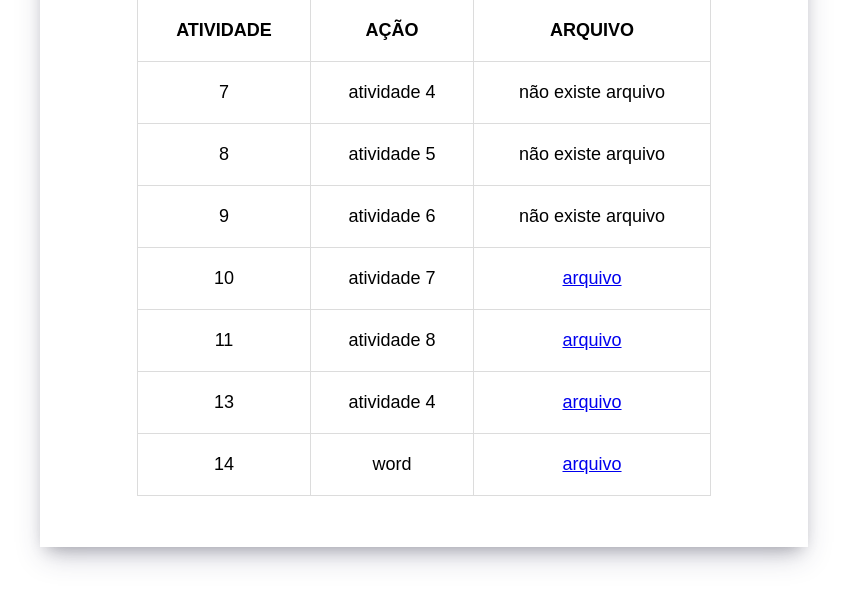
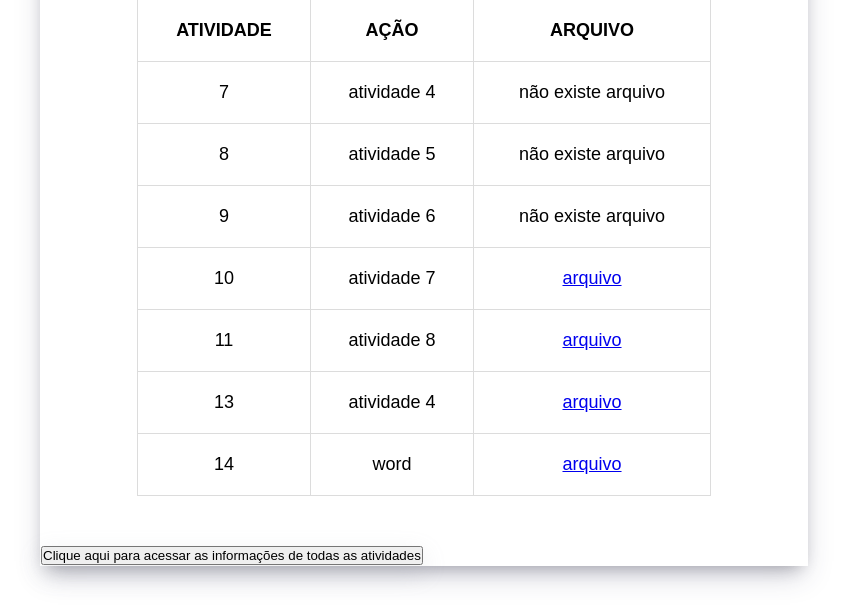
Before and after one commit to ssarahsant/projetoEscola_django, a Django app: page /cad_atividade/10 in a window 1280 px wide. Shown: the part 361-977 px from the top of the page, without its empty margins (216-1062 px from the left). Before the commit the page ends 927 px from the top, so only its background shows below. Run offline with Django 5.2, Linux system fonts and the light colour scheme; data comes from the database, SQL or seed files in the repository; some libraries are stand-ins or nearby versions.

Commit message:
Apresentação de informações do banco de dados, das páginas de cadastro turma e atividade

```diff
--- a/Escola/App_Escola/templates/cadastro_atividade.html
+++ b/Escola/App_Escola/templates/cadastro_atividade.html
@@ -83,6 +83,10 @@
             <h3 style="text-align: center; padding: 50px 15px;">Não há atividades cadastradas!</h3>
         {% endif %}
 
+        <a href="{% url 'exportar_para_excel_atividades' %}" download>
+            <button class="banco-turma">Clique aqui para acessar as informações de todas as atividades</button>
+        </a>
+
     </div>
 
 </body>
--- a/Escola/App_Escola/templates/cadastro_turma.html
+++ b/Escola/App_Escola/templates/cadastro_turma.html
@@ -75,6 +75,11 @@
         <h3 style="text-align: center; padding: 50px 15px;">Não há turmas cadastradas!</h3>
         {% endif %}
 
+
+        <a href="{% url 'exportar_para_excel_turmas' %}" download>
+            <button class="banco-turma">Clique aqui para acessar as informações de todas suas turmas</button>
+        </a>
+
     </div>
 
 </body>
--- a/Escola/App_Escola/urls.py
+++ b/Escola/App_Escola/urls.py
@@ -11,7 +11,7 @@ urlpatterns = [
     path('lista_turma/<int:id_professor>',views.lista_turma, name='lista_turma'),
     path('excluir_turma/<int:id_turma>', views.excluir_turma, name='excluir_turma'),
     path('cad_atividade/<int:id_turma>', views.cad_atividade, name='cad_atividade'),
-    path('atividade_arquivos/<str:nome_arquivo>', views.exibir_arquivo, name='exibir_arquivo')
-    # path("salvar_turma', views.salvar_turma_nova, name='salvar_turma_nova'),
-    # path("lista_atividade/<int:id_atividade>", views.lista_atividade, name:"lista_atividade")
+    path('atividade_arquivos/<str:nome_arquivo>', views.exibir_arquivo, name='exibir_arquivo'),
+    path('exportar_para_excel_turmas', views.exportar_para_excel_turmas, name='exportar_para_excel_turmas'),
+    path('exportar_para_excel_atividades', views.exportar_para_excel_atividades, name='exportar_para_excel_atividades')
 ]
--- a/Escola/App_Escola/views.py
+++ b/Escola/App_Escola/views.py
@@ -2,12 +2,16 @@ from django.shortcuts import render, redirect
 from hashlib import sha256
 
 from django.urls import reverse
-from .models import Professor, Turma, Atividade
 from django.db import connection, transaction
 from django.contrib import messages # biblioteca de mensagens do django
 from django.http import HttpResponse, HttpResponseRedirect
 import os
 import mimetypes
+import openpyxl
+from .models import Professor
+from .models import Turma
+from .models import Atividade
+
 
 # Cria todas as funções
 # Função de popular as Tabelas do Banco de Dados
@@ -246,51 +250,57 @@ def exibir_arquivo(resquest, nome_arquivo):
 
     else:
         return HttpResponse('Arquivo não encontrado', status=404)
-#______________________________________________________________________________________________
 
-# def lista_Atividade(request, id_turma):
-#     dados_professor = Professor.objects.filter(id=id_professor).values("nome", "id")
-#     usuario_logado = dados_professor[0]
-#     usuario_logado = usuario_logado['nome']
-#     id_logado = dados_professor[0]
-#     id_logado = id_logado['id']
-#     turmas_do_professor = Turma.objects.filter(id_professor=id_logado)
-#     return render(request, 'Const_Turma_Lista.html',
-#                  {'usuario_logado': usuario_logado, 'tumas_do_professor':turmas_do_professor,
-#                   'id_logado': id_logado} )
+#_______________________________________INFORMAÇÕES DO BANCO DE DADOS______________________________________
 
-# def excluir_atividde(request, id_turma):
-#     try:
-#         with transaction.atomic():
-#             atividade = Atividade.objects.get(pk=id_turma)
-#             id_turma = atividade.id_turma_id
-#             atividade.delete()
+# Função que apresenta as informações vinda do banco de dados referente a turmas
+def exportar_para_excel_turmas(request):
+    # Consulta para obter os dados que deseja exportar
+    dados_turmas = Turma.objects.all()
 
-#             turma = Turma.objects.get(pk=id_atividade)
-#             atividades_turma = Atividade.objects.filter(id_turma_id=id_turma)
+    # Criando um novo arquivo Excel
+    workbook = openpyxl.Workbook()
+    sheet = workbook.active
+    sheet.title = "Turmas"
 
-#         return render(request, "cadastro_turma.html", {
-#             "turmas_professor": turmas_professor,
-#             "id_logado": id_professor
-#         })
-#     except Turma.DoesNotExist:
-#         # Trate aqui o caso em que a turma não existe
-#         # Por exemplo, redirecione o usuário para uma página de erro
-#         pass
+    # Escrevendo cabeçalhos
+    sheet['A1'] = "ID"
+    sheet['B1'] = "Nome da Turma"
 
+    # Escrevendo dados
+    for index, turma in enumerate(dados_turmas, start=2):
+        sheet[f'A{index}'] = turma.id
+        sheet[f'B{index}'] = turma.nome_turma
 
-# Função para Salvar Novas Turmas
-# def salvar_turma_nova(request):
-#     if (request.method == 'POST'):
-#         nome_turma = request.POSTT.get('nova_turma')
-#         id_professor = request.POST.get('id_professor')
-#         professor = Professor.objects.get(id=id_professor)
-#         grava_turma = Turma (
-#             nome_turma=nome_turma,
-#             id_professor=id_professor
-#         )
-#         grava_turma.save()
-#         messages.info(request, 'Turma' + nome_turma + 'cadastrado com sucesso')
+    # Salvando o arquivo Excel
+    response = HttpResponse(content_type='application/vnd.openxmlformats-officedocument.spreadsheetml.sheet')
+    response['Content-Disposition'] = 'attachment; filename=turma.xlsx'
+    workbook.save(response)
+    return response
 
-#         # Redireciona para uma nova URL após a gravação bem sucedida
-#         return redirect('lista_turma', id_professor=id_professor)
+# Função que apresenta as informações vinda do banco de dados referente a turmas
+def exportar_para_excel_atividades(request):
+    # Consulta para obter os dados que deseja exportar
+    dados_atividades = Atividade.objects.all()
+
+    # Criando um novo arquivo Excel
+    workbook = openpyxl.Workbook()
+    sheet = workbook.active
+    sheet.title = "Atividades"
+
+    # Escrevendo cabeçalhos
+    sheet['A1'] = "ID"
+    sheet['B1'] = "Nome da Atividade"
+    sheet['C1'] = "tURMA"
+
+    # Escrevendo dados
+    for index, atividade in enumerate(dados_atividades, start=2):
+        sheet[f'A{index}'] = atividade.id
+        sheet[f'B{index}'] = atividade.nome_atividade
+        sheet[f'C{index}'] = atividade.id_turma.nome_turma  # Ajuste aqui
+
+    # Salvando o arquivo Excel
+    response = HttpResponse(content_type='application/vnd.openxmlformats-officedocument.spreadsheetml.sheet')
+    response['Content-Disposition'] = 'attachment; filename=atividades.xlsx'
+    workbook.save(response)
+    return response
--- /dev/null
+++ b/Escola/requirements.txt
@@ -0,0 +1,6 @@
+asgiref==3.8.1
+Django==5.0.4
+et-xmlfile==1.1.0
+openpyxl==3.1.2
+sqlparse==0.5.0
+tzdata==2024.1
```
Also changed, not shown: Escola/App_Escola/static/css/cadastro_turma.css (indentation only).
